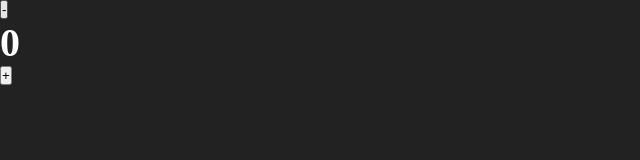
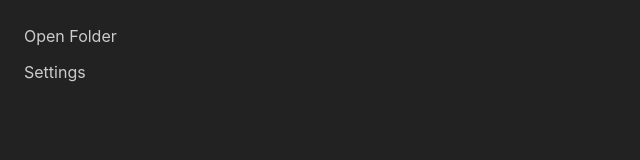
Before and after one commit to zevumara/rpg-learning-js, a plain HTML site: page index.html in a window 1280 px wide. Shown: the whole page, without its empty margins (0-640 px from the left). Drawn offline with Linux system fonts and the light colour scheme.

Commit message:
Playing with Web Components...

```diff
--- a/index.html
+++ b/index.html
@@ -17,10 +17,9 @@
     </style>
   </head>
   <body>
-    <counter-component></counter-component>
-    <noscript>
-      <p>JavaScript está deshabilitado en tu navegador.</p>
-    </noscript>
+    <main>
+      <sidebar-component />
+    </main>
     <script type="text/javascript" src="src/core/UI.js"></script>
     <!-- <script type="text/javascript" src="main.js"></script> -->
   </body>
--- a/main.css
+++ b/main.css
@@ -1,12 +1,25 @@
-@font-face {
-  font-family: "IBM Plex Mono";
-  src: url("/assets/fonts/IBMPlexMono-Thin.ttf") format("truetype");
+:root {
+  font-family: Inter, system-ui, Avenir, Helvetica, Arial, sans-serif;
+  line-height: 1.5;
+  font-weight: 400;
+  color-scheme: light dark;
+  color: #e5e5e5;
+  background-color: #161616;
+  font-synthesis: none;
+  text-rendering: optimizeLegibility;
+  -webkit-font-smoothing: antialiased;
+  -moz-osx-font-smoothing: grayscale;
+  user-select: none;
+  --primary-color: #e5e5e5;
+  --secondary-color: #777777;
+  --active-color: #fca311;
+  --active-bg-color: #593700;
 }
-* {
-  padding: 0;
-  margin: 0;
-}
+
+*,
+html,
 body {
+  box-sizing: border-box;
   -moz-user-select: none;
   -webkit-user-select: none;
   -ms-user-select: none;
@@ -14,6 +27,61 @@ body {
   background-color: #222;
   color: #ccc;
 }
+
+a {
+  font-weight: 500;
+  color: #646cff;
+  text-decoration: inherit;
+}
+a:hover {
+  color: #535bf2;
+}
+
+.disabled {
+  opacity: 0.5;
+  cursor: default;
+}
+
+main {
+  padding: 16px;
+  display: flex;
+  gap: 8px;
+  min-height: 100vh;
+}
+
+aside {
+  display: flex;
+  padding: 8px;
+}
+aside {
+  display: flex;
+  padding: 8px;
+}
+aside ul {
+  display: flex;
+  flex-direction: column;
+  gap: 12px;
+  list-style: none;
+}
+aside ul li {
+  cursor: pointer;
+  transition-property: color;
+  transition-duration: 150ms;
+}
+aside ul li:hover {
+  color: var(--active-color);
+}
+
+@font-face {
+  font-family: "IBM Plex Mono";
+  src: url("/assets/fonts/IBMPlexMono-Thin.ttf") format("truetype");
+}
+
+* {
+  padding: 0;
+  margin: 0;
+}
+
 #errorPrinter {
   position: absolute;
   left: 50%;
--- a/src/core/UI.js
+++ b/src/core/UI.js
@@ -17,6 +17,22 @@ function batch(fn) {
     effect();
   }
   pendingEffects.clear();
+}
+
+/**
+ * @function html
+ *
+ * @description
+ * Crea un fragmento de HTML a partir de un template string, permitiendo la inserción de valores dinámicos.
+ * Esto evita ataques XSS al usar `innerHTML` directamente.
+ */
+function html(strings, ...values) {
+  const template = document.createElement("template");
+  template.innerHTML = strings.reduce((acc, str, i) => {
+    let value = values[i] ?? "";
+    return acc + str + value;
+  }, "");
+  return template.content.cloneNode(true);
 }
 
 /**
@@ -71,6 +87,11 @@ class Signal extends EventTarget {
 
 const signal = (value) => new Signal(value);
 
+const UI = {
+  screen: signal("character"),
+  project: signal(null),
+};
+
 /**
  * @class Component
  * @extends HTMLElement
@@ -121,11 +142,11 @@ class CounterComponent extends Component {
   }
 
   render() {
-    this.innerHTML = `
-          <button id="decrement">-</button>
-          <h1 id="count">${this.signal.count.value}</h1>
-          <button id="increment">+</button>
-      `;
+    this.replaceChildren(html`
+      <button id="decrement">-</button>
+      <h1 id="count">${this.signal.count.value}</h1>
+      <button id="increment">+</button>
+    `);
 
     this.querySelector("#increment").addEventListener("click", () => this.signal.count.value++);
     this.querySelector("#decrement").addEventListener("click", () => this.signal.count.value--);
@@ -137,3 +158,27 @@ class CounterComponent extends Component {
 }
 
 customElements.define("counter-component", CounterComponent);
+
+class SidebarComponent extends Component {
+  constructor() {
+    super();
+    this.setSignal({ expanded: false });
+  }
+
+  render() {
+    this.replaceChildren(html`
+      <aside>
+        <ul>
+          <li>Open Folder</li>
+          <li>Settings</li>
+        </ul>
+      </aside>
+    `);
+
+    this.signal.expanded.onChange((value) => {
+      console.warn("Expanded:", value);
+    });
+  }
+}
+
+customElements.define("sidebar-component", SidebarComponent);
```
